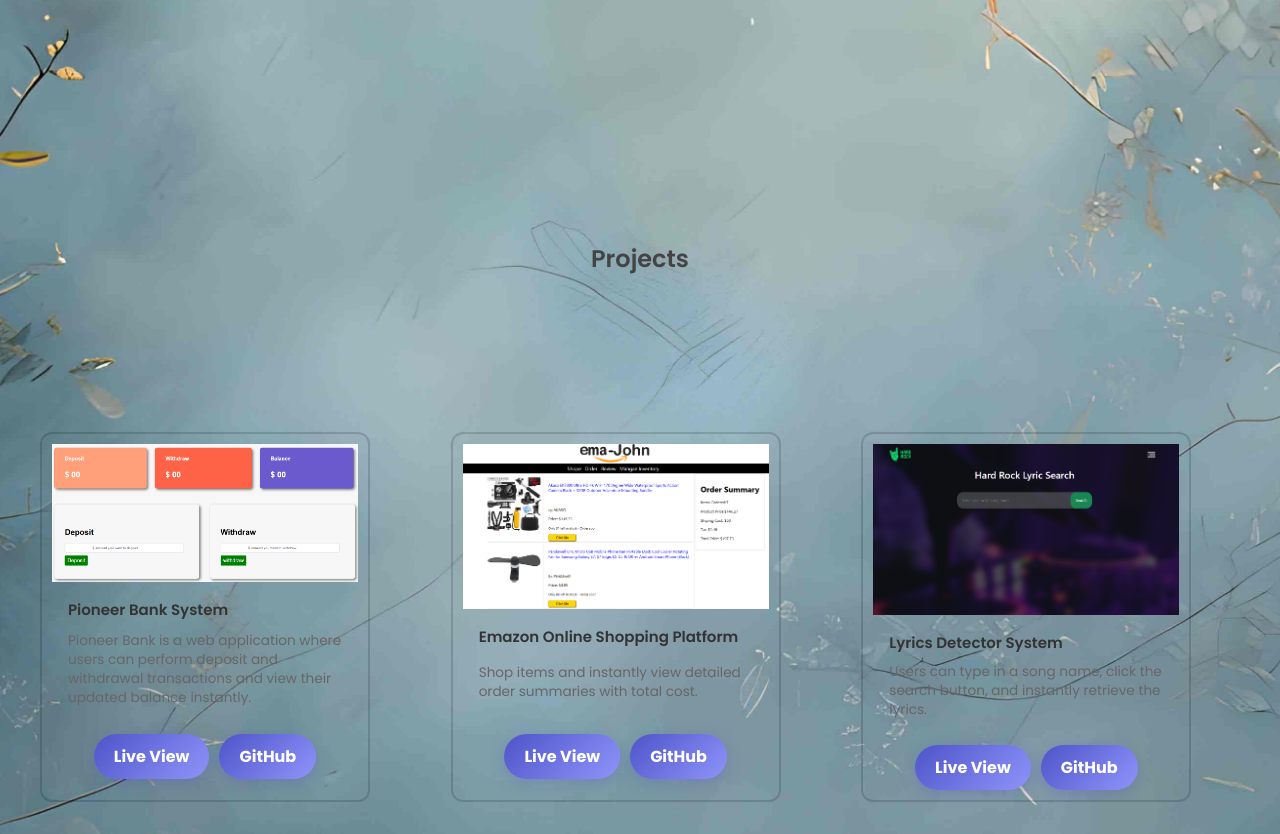
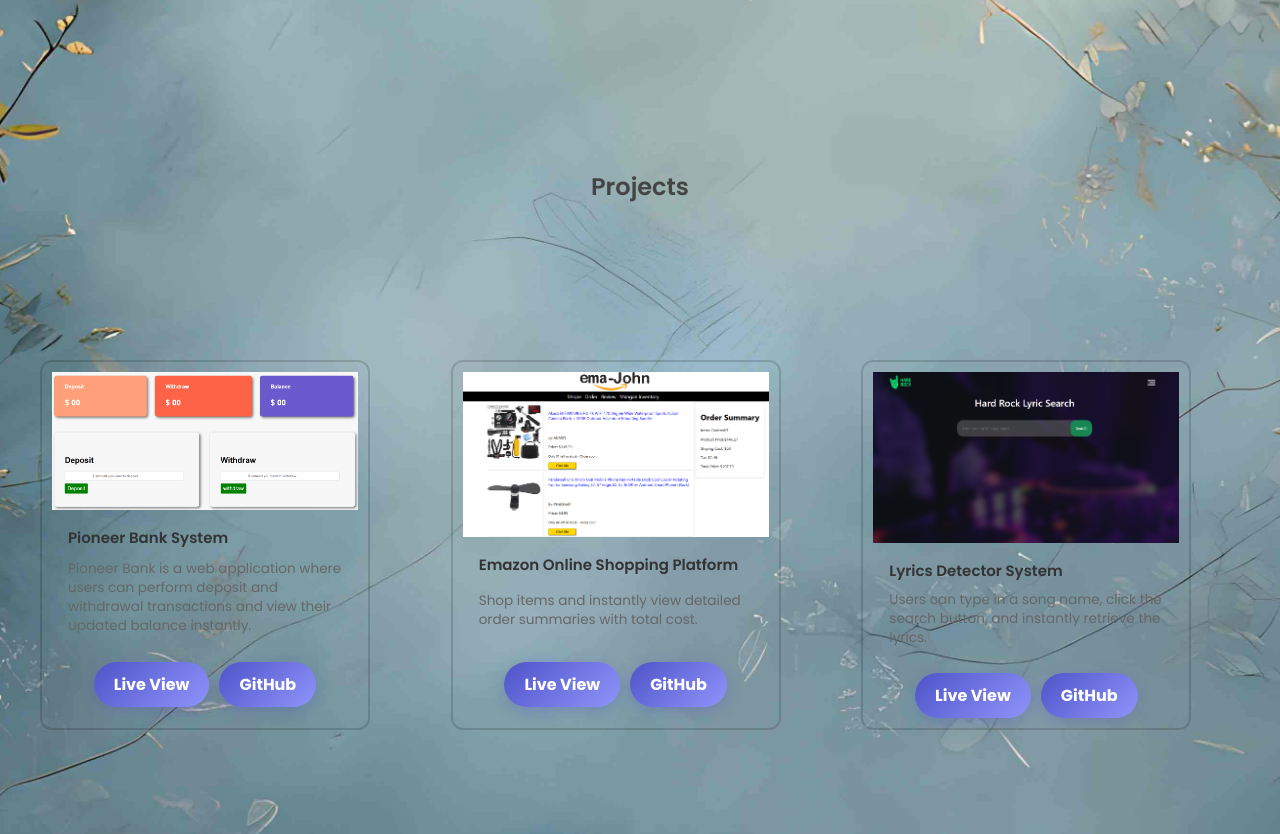
Before and after one commit to MohammadYounus68/React-Portfolio, a React (Vite) app: page / in a window 1280 px wide. Shown: the part 1451-2285 px from the top of the page. Built offline with nearby package versions, Linux system fonts and the light colour scheme.

Commit message:
new fixing container

```diff
--- a/src/App.css
+++ b/src/App.css
@@ -9,6 +9,10 @@
    width: 100%;
    position: relative;
    padding-top: 4.5rem;
+
+   width: 100%;
+   padding: 0 1rem; /* ছোট padding */
+   overflow: hidden;
 
 }
 .section {
```
